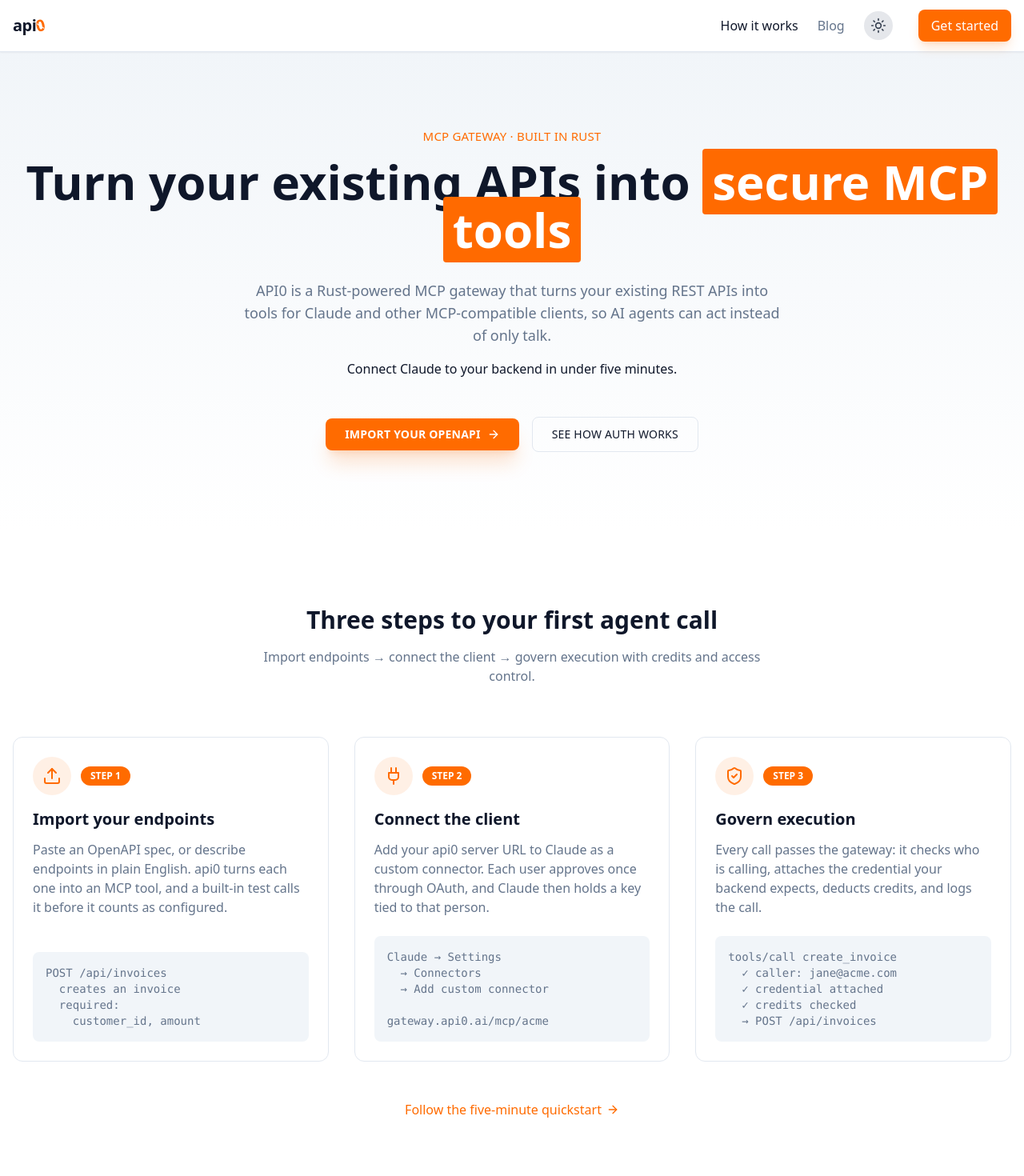
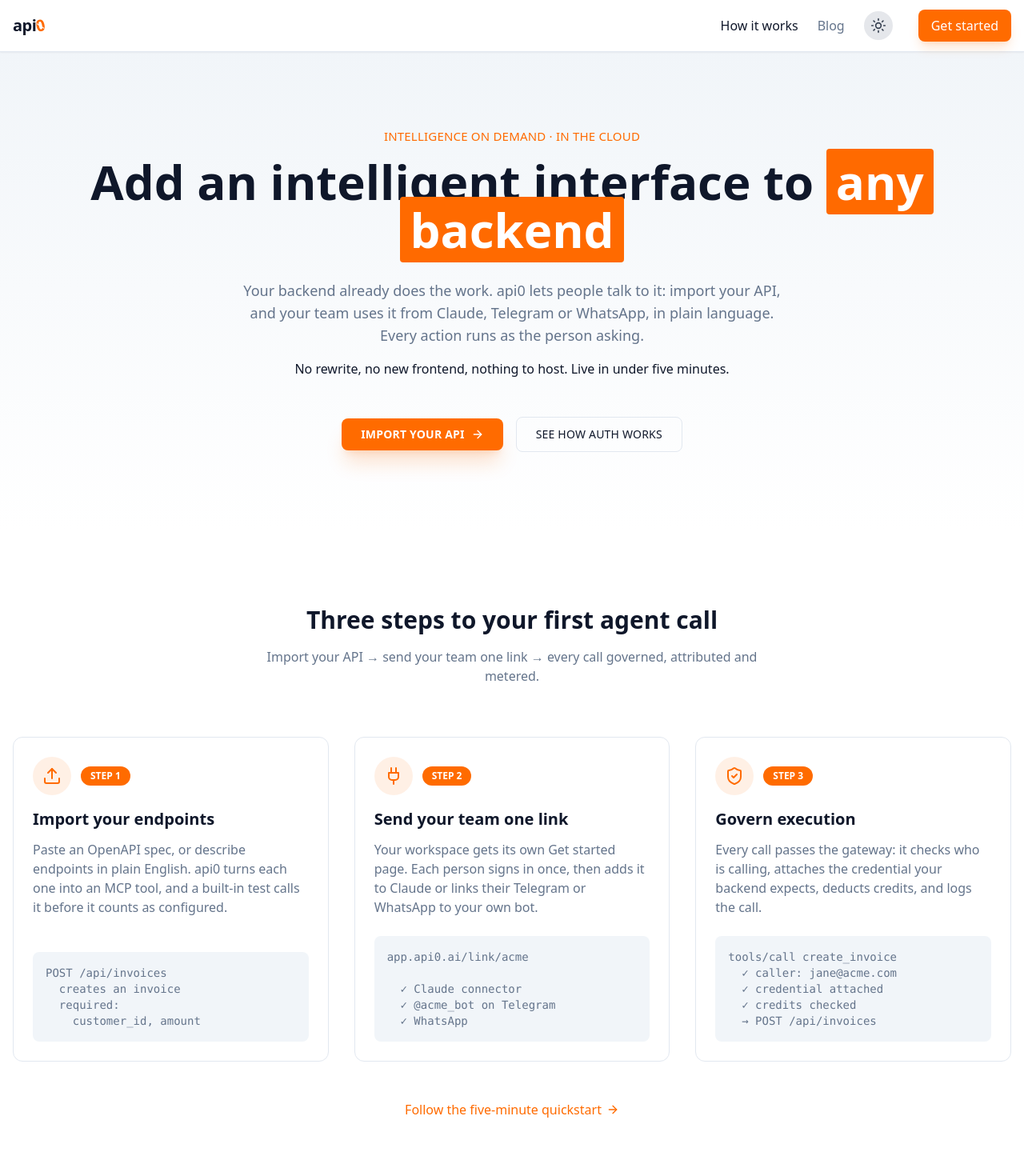
Before and after one commit to bennekrouf/landing-api0, a Next.js app: page / in a window 1280 px wide. Shown: the top 1470 px of the page at 80% size. Built offline with nearby package versions, Linux system fonts and the light colour scheme.

Commit message:
docs: update marketing copy and descriptions (#9)
Updated marketing copy and descriptions to reflect new positioning and features.

```diff
--- a/src/app/layout.tsx
+++ b/src/app/layout.tsx
@@ -12,9 +12,9 @@
 export const metadata: Metadata = {
   title: {
     template: '%s | API0',
-    default: 'API0 - Turn your APIs into secure MCP tools',
+    default: 'API0 - Intelligence on demand for any backend',
   },
-  description: 'API0 is a Rust-powered MCP gateway that turns your existing REST APIs into tools for Claude and other MCP-compatible clients.',
+  description: 'Add an intelligent interface to any backend. Import your API and your team uses it from Claude, Telegram or WhatsApp, in plain language. No rewrite, fully in the cloud.',
   icons: {
     icon: '/icon.svg',
     shortcut: '/favicon.ico',
--- a/src/app/page.tsx
+++ b/src/app/page.tsx
@@ -16,13 +16,13 @@
   },
   {
     icon: Plug,
-    title: 'Connect the client',
-    body: 'Add your api0 server URL to Claude as a custom connector. Each user approves once through OAuth, and Claude then holds a key tied to that person.',
-    code: `Claude → Settings
-  → Connectors
-  → Add custom connector
+    title: 'Send your team one link',
+    body: 'Your workspace gets its own Get started page. Each person signs in once, then adds it to Claude or links their Telegram or WhatsApp to your own bot.',
+    code: `app.api0.ai/link/acme
 
-gateway.api0.ai/mcp/acme`,
+  ✓ Claude connector
+  ✓ @acme_bot on Telegram
+  ✓ WhatsApp`,
   },
   {
     icon: ShieldCheck,
@@ -55,8 +55,8 @@
 const differentiators = [
   {
     icon: Workflow,
-    title: 'MCP-native',
-    body: 'Works with Claude Desktop, Claude Code and any MCP-compatible client. No SDK to embed, no model to host.',
+    title: 'Where your team already is',
+    body: 'Claude on web, desktop and mobile, your own Telegram and WhatsApp bots, and any MCP-compatible client. No SDK to embed, no model to host.',
   },
   {
     icon: Fingerprint,
@@ -87,16 +87,16 @@
       {/* Hero */}
       <section className="relative pt-24 pb-24 bg-gradient-to-b from-accent to-background">
         <div className="container mx-auto px-4 text-center">
-          <div className="eyebrow text-[#FF6B00] mb-4">MCP gateway · Built in Rust</div>
+          <div className="eyebrow text-[#FF6B00] mb-4">Intelligence on demand · In the cloud</div>
           <h1 className="text-4xl sm:text-6xl font-bold mb-8 text-foreground leading-[1.1]">
-            Turn your existing APIs into <span className="chip-highlight">secure MCP tools</span>
+            Add an intelligent interface to <span className="chip-highlight">any backend</span>
           </h1>
           <p className="lead-marketing text-muted-foreground mb-4 max-w-2xl mx-auto sm:text-lg">
-            API0 is a Rust-powered MCP gateway that turns your existing REST APIs into tools for Claude and
-            other MCP-compatible clients, so AI agents can act instead of only talk.
+            Your backend already does the work. api0 lets people talk to it: import your API, and your team
+            uses it from Claude, Telegram or WhatsApp, in plain language. Every action runs as the person asking.
           </p>
           <p className="text-foreground font-medium mb-12 max-w-2xl mx-auto">
-            Connect Claude to your backend in under five minutes.
+            No rewrite, no new frontend, nothing to host. Live in under five minutes.
           </p>
           <div className="flex flex-col sm:flex-row gap-4 justify-center items-center">
             <a
@@ -105,7 +105,7 @@
               rel="noopener noreferrer"
               className="btn-cap inline-flex items-center px-6 py-3 rounded-lg bg-[#FF6B00] text-white hover:bg-[#FF6B00]/90 transform transition duration-200 hover:-translate-y-1 shadow-xl shadow-orange-500/20"
             >
-              Import your OpenAPI
+              Import your API
               <ArrowRight className="ml-2 w-4 h-4" />
             </a>
             <Link
@@ -123,7 +123,7 @@
         <div className="container mx-auto px-4">
           <h2 className="text-3xl font-bold text-center mb-4 text-foreground">Three steps to your first agent call</h2>
           <p className="text-center text-muted-foreground mb-16 max-w-2xl mx-auto">
-            Import endpoints → connect the client → govern execution with credits and access control.
+            Import your API → send your team one link → every call governed, attributed and metered.
           </p>
 
           <div className="grid md:grid-cols-3 gap-8">
@@ -250,9 +250,9 @@
       {/* Final CTA */}
       <section className="py-24 bg-background">
         <div className="container mx-auto px-4 max-w-3xl text-center">
-          <h2 className="text-3xl font-bold mb-6 text-foreground">Get your first tools live this week</h2>
+          <h2 className="text-3xl font-bold mb-6 text-foreground">Make your backend intelligent this week</h2>
           <p className="lead-marketing text-muted-foreground mb-10">
-            Sign in with Google, import a spec, and call your own API from Claude. Usage-based credits, no sales call.
+            Sign in with Google, import your API, and send your team one link. Usage-based credits, no sales call.
           </p>
           <a
             href={APP_URL}
```
